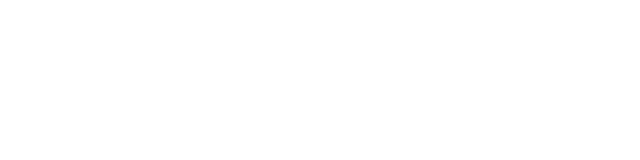
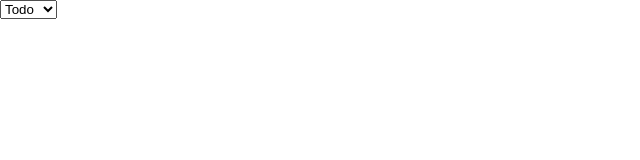
Before and after one commit to freeonboard-highfive/5_ModuCompany_team1, a React (Create React App) app: page / in a window 1280 px wide. Shown: the top 160 px of the page, without its empty margins (0-640 px from the left). Built offline with nearby package versions, Linux system fonts and the light colour scheme.

Commit message:
Feat: [#5] feat: create todo status select box

```diff
--- a/src/App.tsx
+++ b/src/App.tsx
@@ -1,5 +1,11 @@
+import Status from "./components/status/Status";
+
 function App() {
-  return <></>;
+  return (
+    <>
+      <Status />
+    </>
+  );
 }
 
 export default App;
--- /dev/null
+++ b/src/components/status/Status.tsx
@@ -0,0 +1,30 @@
+import React, { useState } from 'react'
+import styled from 'styled-components';
+
+const Select = styled.select``;
+
+const Options = styled.option``;
+
+const Status = () => {
+    const optionList = ['Todo', 'Doing', 'Done'];
+    const [value, setValue] = useState('Todo')
+
+    const handleChange = (e: any) => {
+        setValue(e.target.value);
+    }
+
+    return (
+        <>
+            <Select value={value} onChange={handleChange}>
+                {optionList.map((item) => (
+                    <Options value={item} key={item}>
+                        {item}
+                    </Options>
+                ))}
+            </Select>
+            {console.log(value)}
+        </>
+    )
+}
+
+export default Status
```
Also changed, not shown: 1 other file (tests, documents, lock files or other folders).
